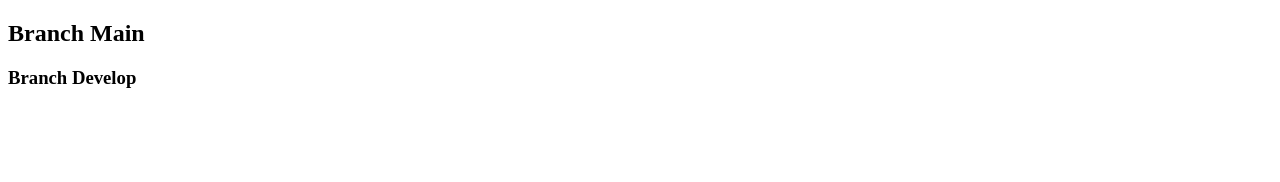
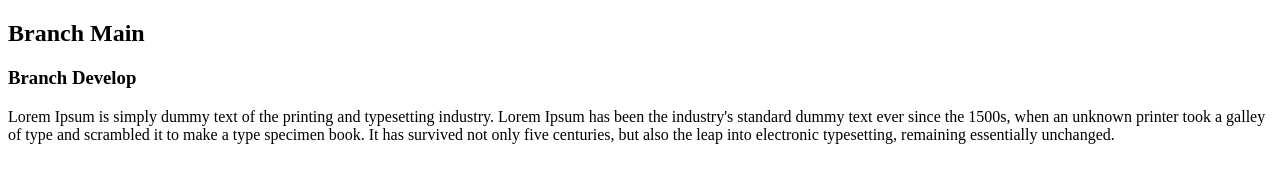
Before and after one commit to EarthDragon10/GIT_test2, a plain HTML site: page index.html in a window 1280 px wide. Drawn offline with Linux system fonts and the light colour scheme.

Commit message:
added one paragraph

```diff
--- a/index.html
+++ b/index.html
@@ -9,5 +9,7 @@
 <body>
     <h2>Branch Main</h2>
     <h3>Branch Develop</h3>
+
+    <p>Lorem Ipsum is simply dummy text of the printing and typesetting industry. Lorem Ipsum has been the industry's standard dummy text ever since the 1500s, when an unknown printer took a galley of type and scrambled it to make a type specimen book. It has survived not only five centuries, but also the leap into electronic typesetting, remaining essentially unchanged.</p>
 </body>
 </html>
```
